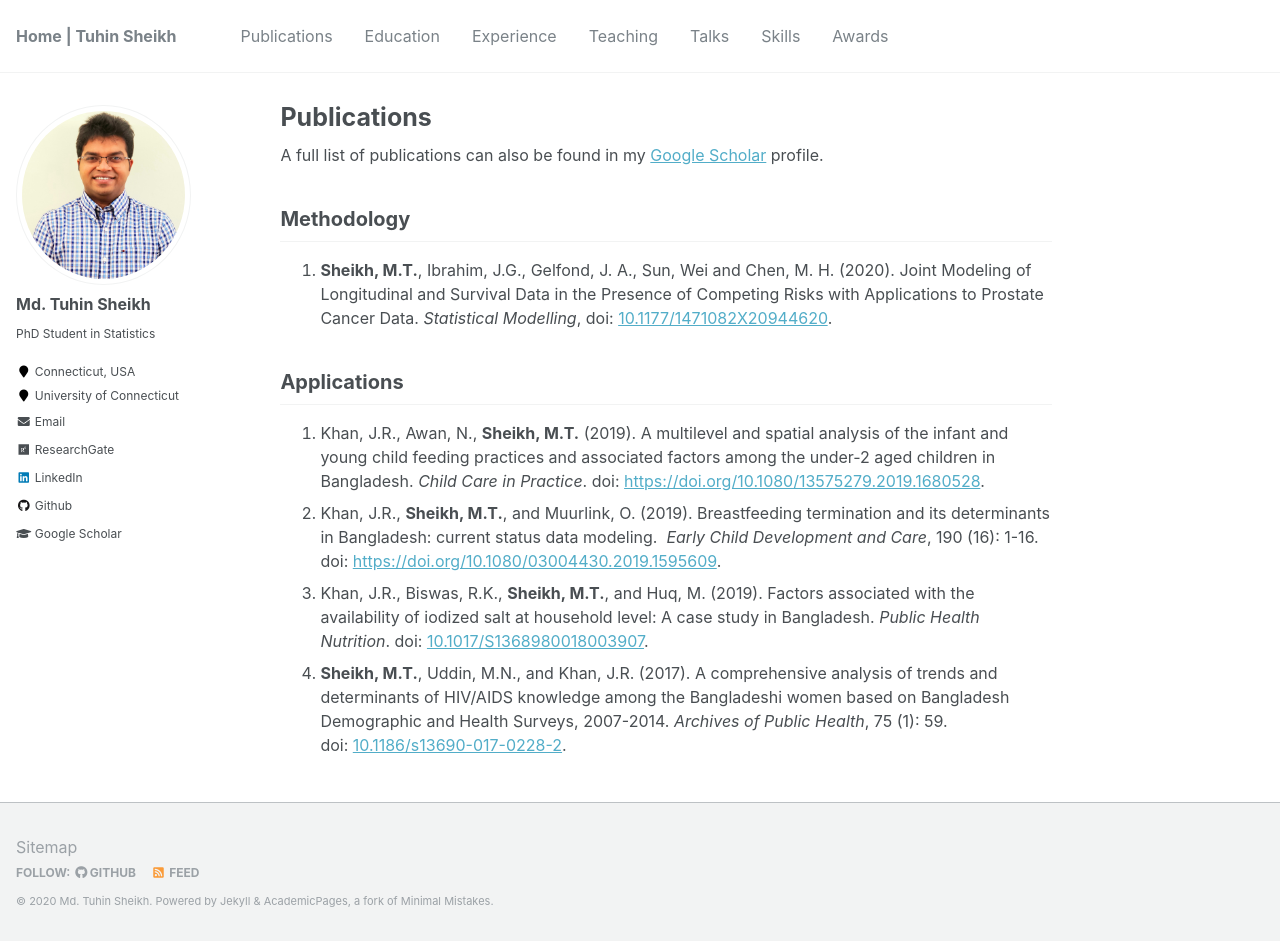
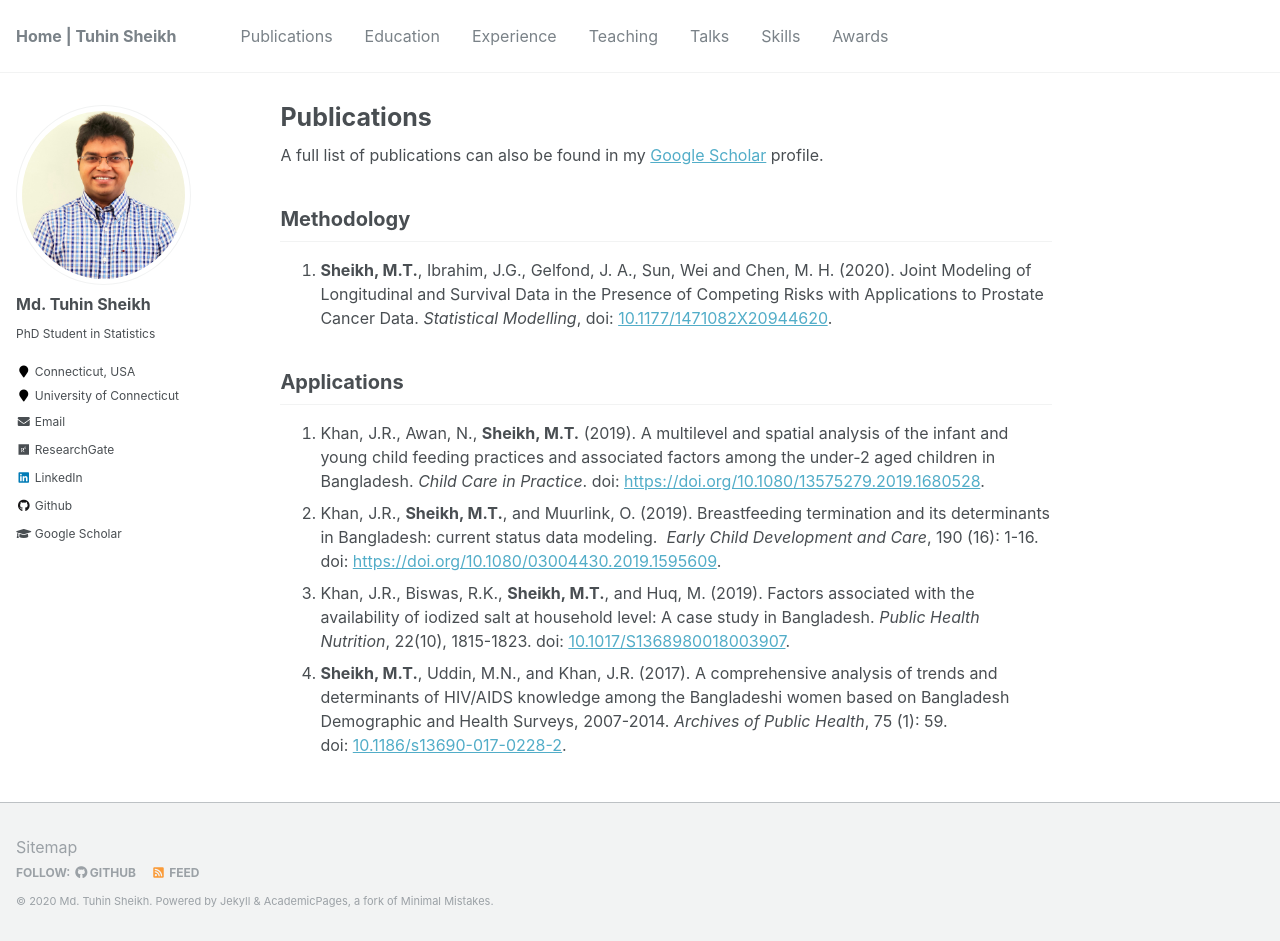
Before and after one commit to mdtuhinsheikh/mdtuhinsheikh.github.io, a Jekyll site: the page built from _pages/publications.md, in a window 1280 px wide and 941 px high. Built offline with Jekyll 4.4.1, drawn with Linux system fonts in a browser that asks for light colours.

Commit message:
Update publications.md

```diff
--- a/_pages/publications.md
+++ b/_pages/publications.md
@@ -22,7 +22,7 @@ its determinants in Bangladesh: current status data modeling.
 *Early Child Development and Care*, 190 (16): 1-16. doi: [https://doi.org/10.1080/03004430.2019.1595609](https://doi.org/10.1080/03004430.2019.1595609).
 1. Khan, J.R., Biswas, R.K., **Sheikh, M.T.**, and Huq, M. (2019). Factors associated with
 the availability of iodized salt at household level: A case study in Bangladesh.
-*Public Health Nutrition*. doi: [10.1017/S1368980018003907](https://www.cambridge.org/core/journals/public-health-nutrition/article/factors-associated-with-the-availability-of-iodized-salt-at-household-level-a-case-study-in-bangladesh/17580692A2007D6D5FE07C2C5590218D).
+*Public Health Nutrition*, 22(10), 1815-1823. doi: [10.1017/S1368980018003907](https://www.cambridge.org/core/journals/public-health-nutrition/article/factors-associated-with-the-availability-of-iodized-salt-at-household-level-a-case-study-in-bangladesh/17580692A2007D6D5FE07C2C5590218D).
 1. **Sheikh, M.T.**, Uddin, M.N., and Khan, J.R. (2017). A comprehensive analysis of trends
 and determinants of HIV/AIDS knowledge among the Bangladeshi women based on Bangladesh
 Demographic and Health Surveys, 2007-2014.
```
